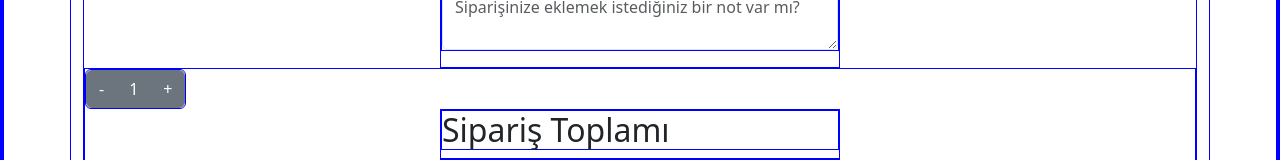
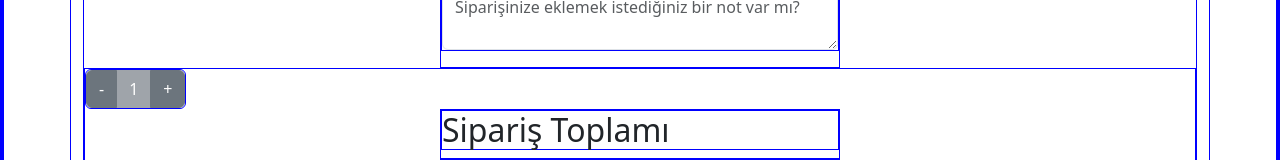
Before and after one commit to Kubra-Yesim-Tatli/pizza-react, a React (Vite) app: page / in a window 1280 px wide. Shown: the part 1600-1760 px from the top of the page. Built offline with nearby package versions, Linux system fonts and the light colour scheme.

Commit message:
project-update

```diff
--- a/src/App.jsx
+++ b/src/App.jsx
@@ -9,6 +9,15 @@
 const hamurSeç = ["ince", "orta", "kalın"];
 
 function App() {
+  const [quantity, setQuantity] = useState(1);
+
+  const increaseQuantity = () => {
+    setQuantity((prevQuantity) => prevQuantity + 1);
+  };
+
+  const decreaseQuantity = () => {
+    setQuantity((prevQuantity) => (prevQuantity > 1 ? prevQuantity - 1 : 1));
+  };
   const [formData, setFormData] = useState({
     boyut: "",
     hamur: "",
@@ -148,9 +157,9 @@
           </div>
           <div className='flex between'>
             <ButtonGroup>
-              <Button>-</Button>
-              <Button>1</Button>
-              <Button>+</Button>
+            <Button onClick={decreaseQuantity}>-</Button>
+              <Button disabled>{quantity}</Button>
+              <Button onClick={increaseQuantity}>+</Button>
             </ButtonGroup>
 
             <div className='content-container'>
```
